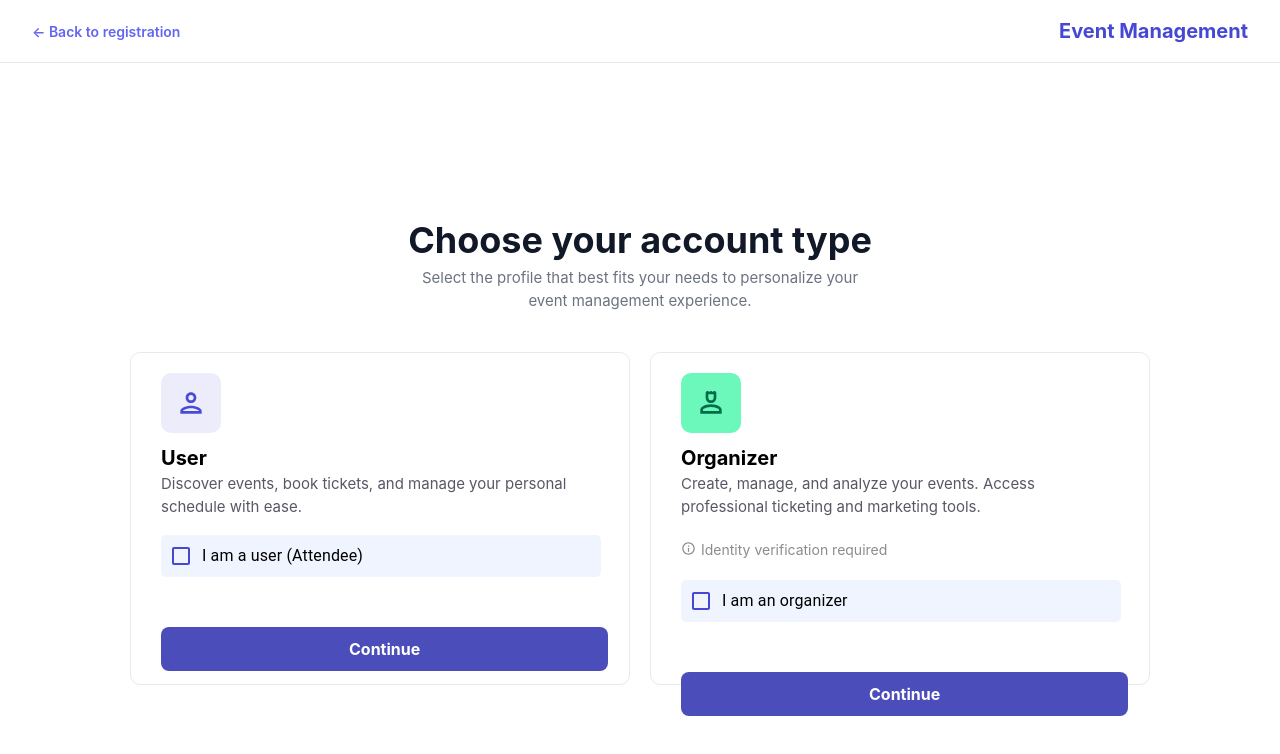
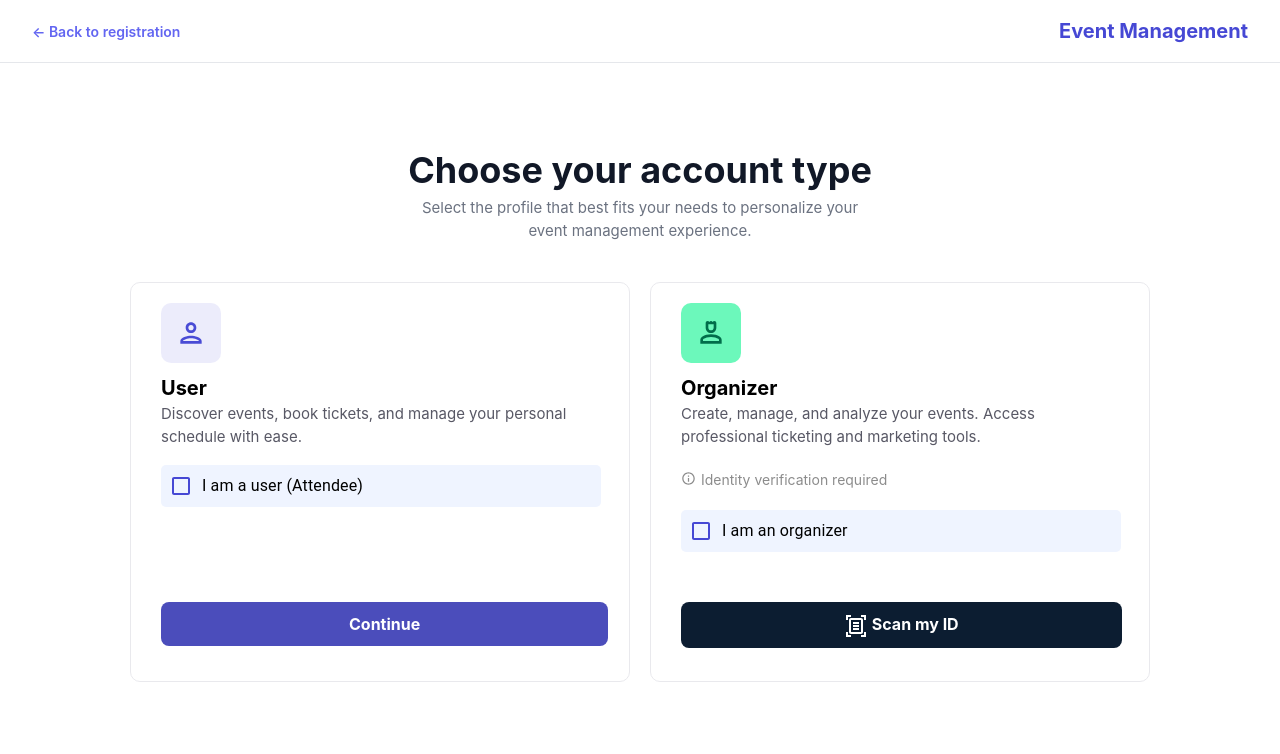
Before and after one commit to doudaoud/gestion-events, a React (Vite) app in the folder client/: page /signUp/typeprofile in a window 1280 px wide. Shown: the top 754 px of the page. Built offline with nearby package versions, Linux system fonts and the light colour scheme.

Commit message:
style: update Typeprofile component with new button styles and icon integration for user and organizer actions

```diff
--- a/client/src/pages/Typeprofile.tsx
+++ b/client/src/pages/Typeprofile.tsx
@@ -4,6 +4,7 @@ import { type SxProps } from "@mui/material/styles";
 import InfoOutlinedIcon from "@mui/icons-material/InfoOutlined";
 import FormControlLabel from "@mui/material/FormControlLabel";
 import Checkbox from "@mui/material/Checkbox";
+import DocumentScannerOutlinedIcon from '@mui/icons-material/DocumentScannerOutlined';
 import PersonOutlinedIcon from "@mui/icons-material/PersonOutlined";
 import Person4OutlinedIcon from "@mui/icons-material/Person4Outlined";
 const CHECKBOX_COLOR = "rgb(70, 72, 212)";
@@ -63,7 +64,9 @@ export default function Typeprofile() {
                     label=" I am a user (Attendee)"
                   />
                 </div>
-                <button className="profiletype-continue-btn">Continue</button>
+                <button className="profiletype-continue-btn user-btn">
+                  Continue
+                </button>
               </div>
             </div>
             {/* <div></div> */}
@@ -113,7 +116,9 @@ export default function Typeprofile() {
                     label=" I am an organizer"
                   />
                 </div>
-                <button className="profiletype-continue-btn">Continue</button>
+                <button className="scan-btn">
+                 <DocumentScannerOutlinedIcon/> Scan my ID
+                </button>
               </div>
             </div>
           </div>
--- a/client/src/pages/styles/typeprofile.css
+++ b/client/src/pages/styles/typeprofile.css
@@ -33,7 +33,7 @@
 .title-profiletype {
   text-align: center;
   width: 70%;
-  margin-top: 150px;
+  margin-top: 80px;
   margin-left: auto;
   margin-right: auto;
 }
@@ -54,11 +54,11 @@
   display: flex;
   flex-direction: row;
   justify-content: center;
-  gap:20px
+  gap: 20px;
 }
 
 .profiletype-card {
-  height: 333px;
+  height: 400px;
   width: 500px;
   border: 1px solid rgba(227, 228, 233, 0.79);
   padding-left: 30px;
@@ -110,6 +110,22 @@
   font-weight: bolder;
   transition: all 0.4s ease;
 }
-.profiletype-continue-btn:hover{
+.profiletype-continue-btn:hover {
   background-color: rgb(96, 99, 238);
 }
+.user-btn {
+  margin-top: 45px;
+}
+.scan-btn {
+  color: white;
+  /* text-align: center; */
+  padding: 10px 163px;
+  border-radius: 8px;
+  font-weight: bolder;
+  transition: all 0.4s ease;
+  background-color: rgb(12, 29, 49);
+  transform: all 0.4s ease;
+}
+.scan-btn:hover {
+  background-color: rgb(54, 58, 74);
+}
```
